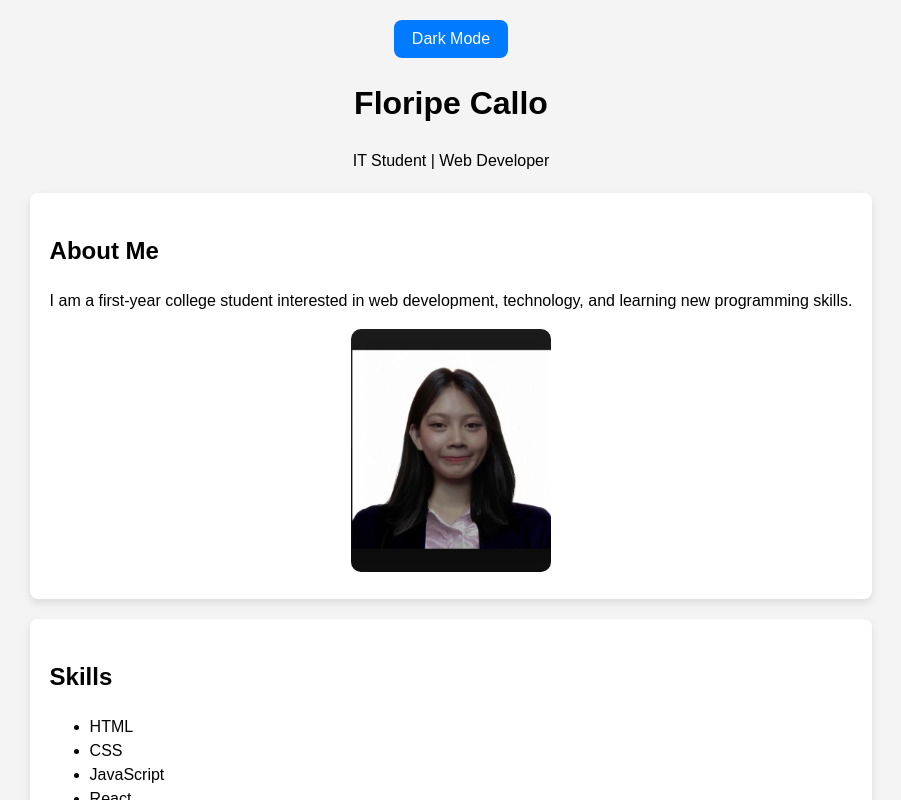
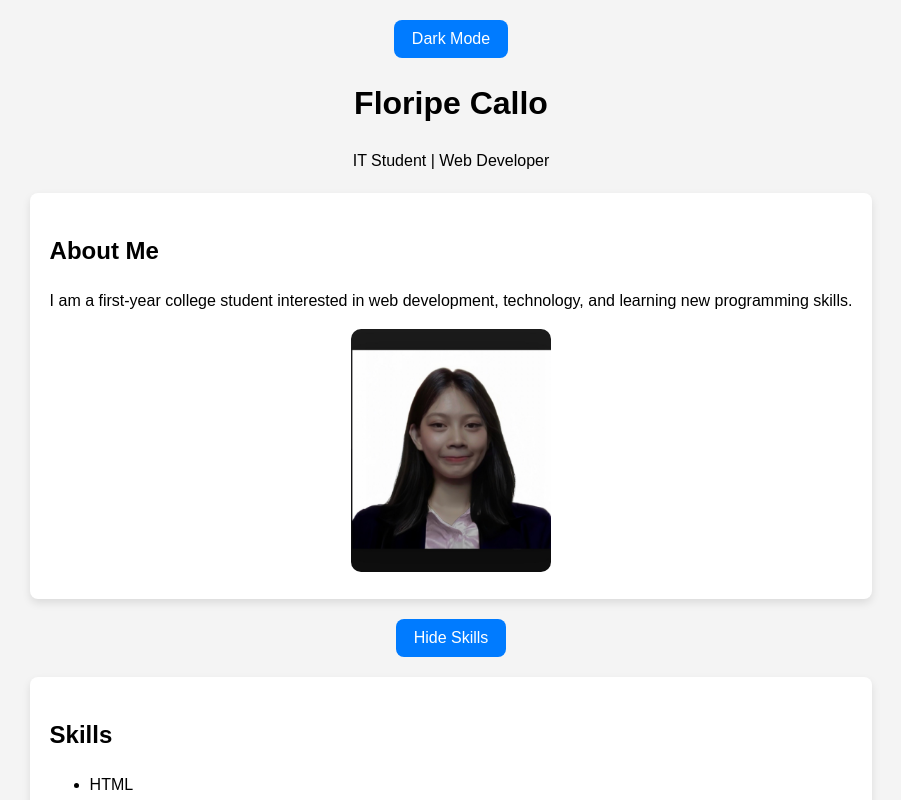
Before and after one commit to callofloripe/wsat-m5-react-cv, a React (Vite) app: page / in a window 1280 px wide. Shown: the top 800 px of the page, without its empty margins (189-1090 px from the left). Built offline with nearby package versions, Linux system fonts and the light colour scheme.

Commit message:
WSAT-M7: Final submission with validation and API

```diff
--- a/src/App.jsx
+++ b/src/App.jsx
@@ -6,8 +6,8 @@ import Education from "./components/Education";
 import Contact from "./components/Contact";
 
 function App() {
-
   const [darkMode, setDarkMode] = useState(false);
+  const [showSkills, setShowSkills] = useState(true);
 
   const skills = [
     "HTML",
@@ -32,10 +32,10 @@ function App() {
   return (
     <div className={darkMode ? "dark-mode" : ""}>
 
+      {/* Dark Mode Button */}
       <button
         className="dark-toggle"
         onClick={() => setDarkMode(!darkMode)}
-
         style={{
           display: "block",
           margin: "20px auto",
@@ -49,7 +49,24 @@ function App() {
 
       <Header />
       <About />
-      <Skills skills={skills} />
+
+      {/* 🔥 NEW TOGGLE BUTTON */}
+      <button
+        onClick={() => setShowSkills(!showSkills)}
+        style={{
+          display: "block",
+          margin: "20px auto",
+          padding: "10px 18px",
+          fontSize: "16px",
+          cursor: "pointer"
+        }}
+      >
+        {showSkills ? "Hide Skills" : "Show Skills"}
+      </button>
+
+      {/* 🔥 CONDITIONAL RENDERING */}
+      {showSkills && <Skills skills={skills} />}
+
       <Education education={education} />
       <Contact />
 
--- a/src/components/Contact.jsx
+++ b/src/components/Contact.jsx
@@ -6,7 +6,25 @@ export default function Contact() {
 
   const handleSubmit = (e) => {
     e.preventDefault();
-    alert(`Thank you ${name}!`);
+
+    fetch("http://localhost/cv-api/process.php", {
+      method: "POST",
+      headers: {
+        "Content-Type": "application/json"
+      },
+      body: JSON.stringify({ name: name })
+    })
+      .then(res => res.json())
+      .then(data => {
+        if (data.message) {
+          alert(data.message);
+        } else {
+          alert("Unexpected error occurred.");
+        }
+      })
+      .catch(() => {
+        alert("Error connecting to server.");
+      });
   };
 
   return (
```
Also changed, not shown: 1 other file (tests, documents, lock files or other folders).
